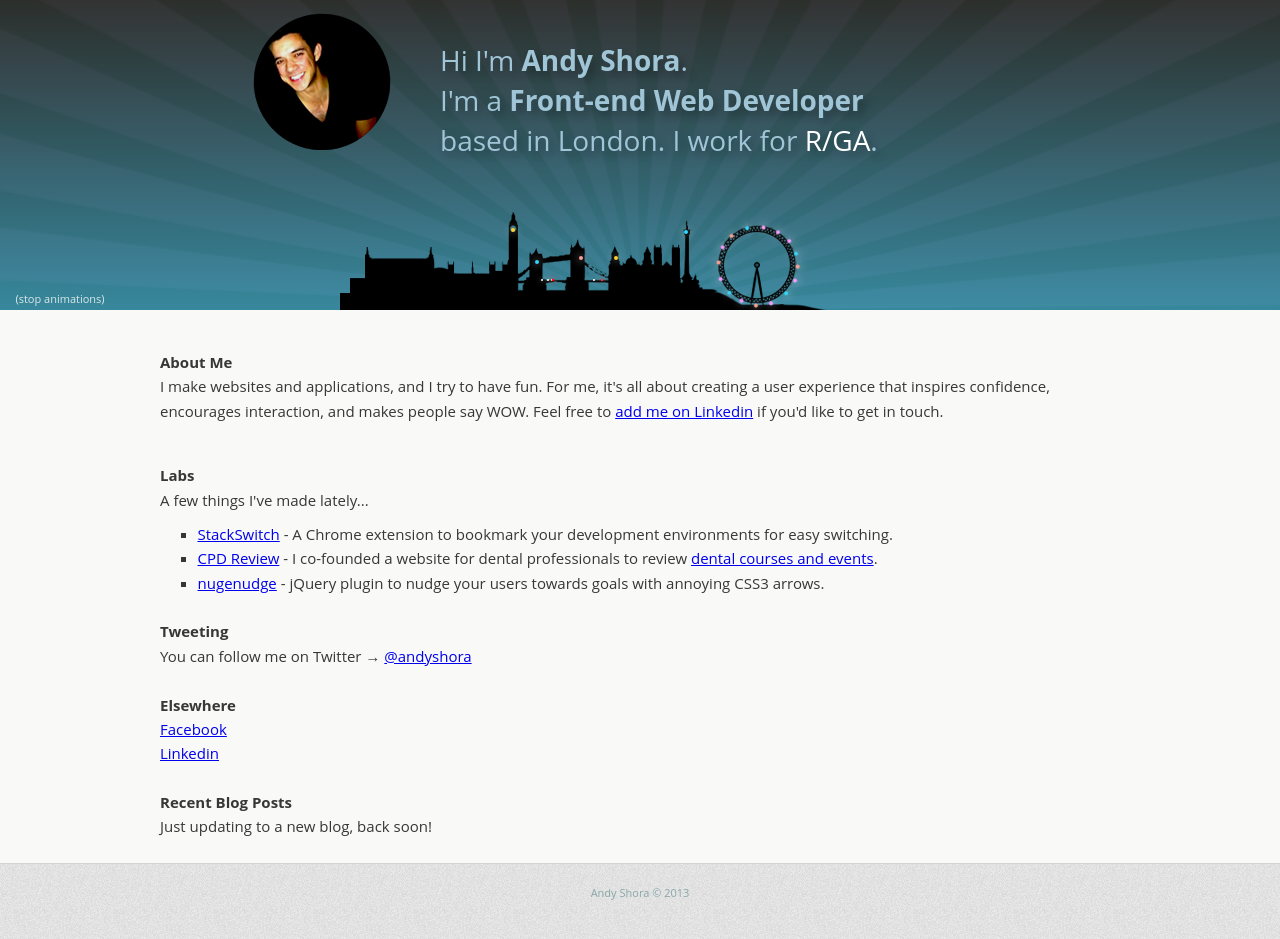
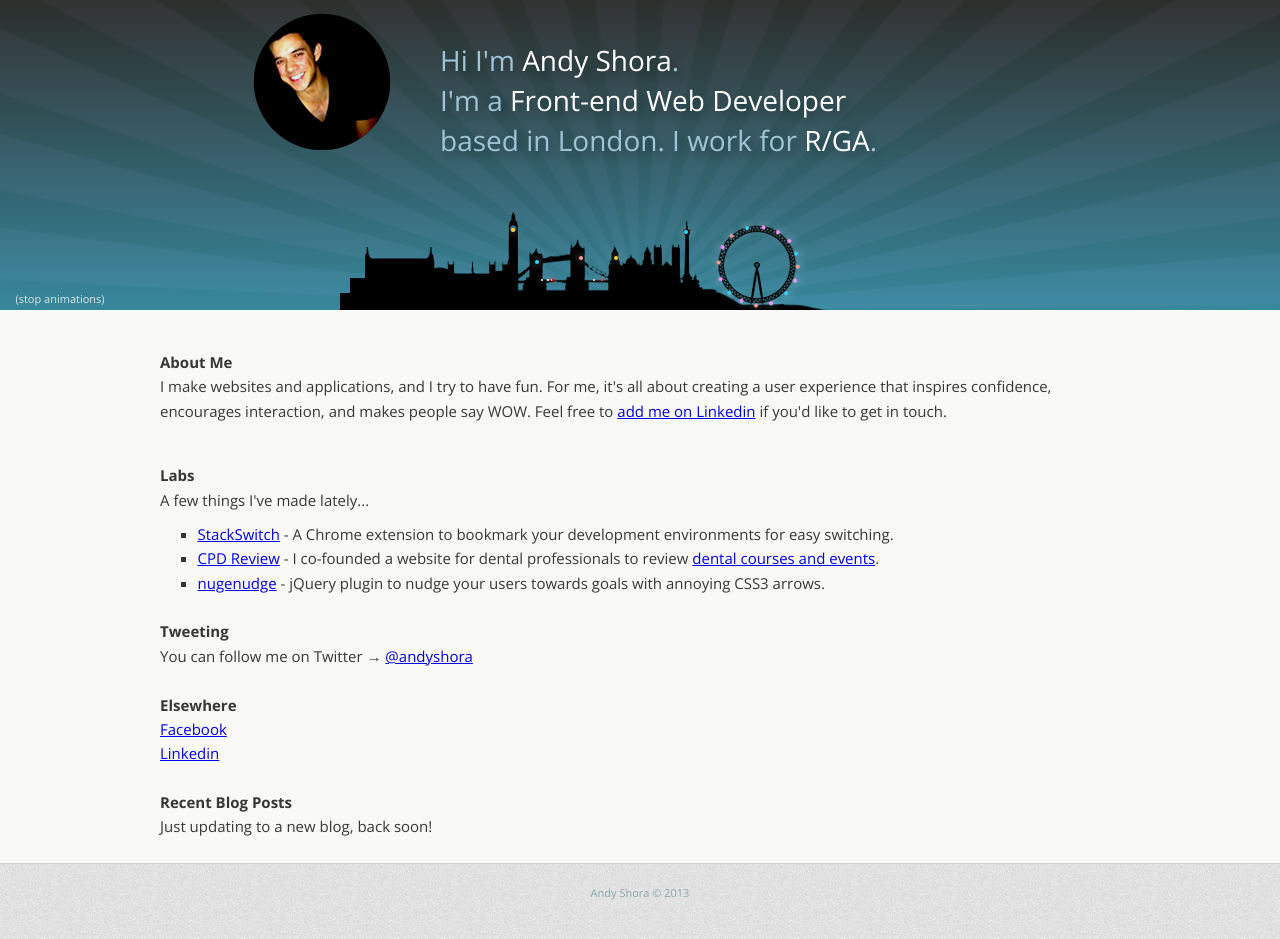
Before and after one commit to andyshora/andyshora, a website: page public_html/index_full.html in a window 1280 px wide. Drawn offline with nearby package versions, Linux system fonts and the light colour scheme.

Commit message:
new webfonts

```diff
--- a/public_html/index_full.html
+++ b/public_html/index_full.html
@@ -4,7 +4,7 @@
 	<meta charset="utf-8">
 	<title>Andy Shora, Front-end Web Developer in London</title>
 	<link rel=stylesheet href='css/s.min.css?2'>
-
+	<link href='http://fonts.googleapis.com/css?family=Open+Sans:400,700' rel='stylesheet' type='text/css'>
 	<meta name=description content="Andy Shora, Front-end Web Developer in London">
 	<meta name=author content="Andy Shora">
 	<meta name="viewport" content="width=device-width, initial-scale=1.0, maximum-scale=1.0">
@@ -30,7 +30,7 @@
 	</div>
 	<header>
 		<div id="title_wrap">
-			<h1 id="title">Hi I'm <strong>Andy Shora</strong>.<br />I'm a <strong>Front-end Web Developer</strong><br>based in London. I work for <a href="http://www.rga.com">R/GA</a>.</h1>
+			<h1 id="title">Hi I'm <span>Andy Shora</span>.<br />I'm a <span>Front-end Web Developer</span><br>based in London. I work for <a href="http://www.rga.com">R/GA</a>.</h1>
 		</div>
 		<div id="c1">
 			<div id="window_wrap">
```
Also changed, not shown: public_html/index.html (+1 -1 lines).
